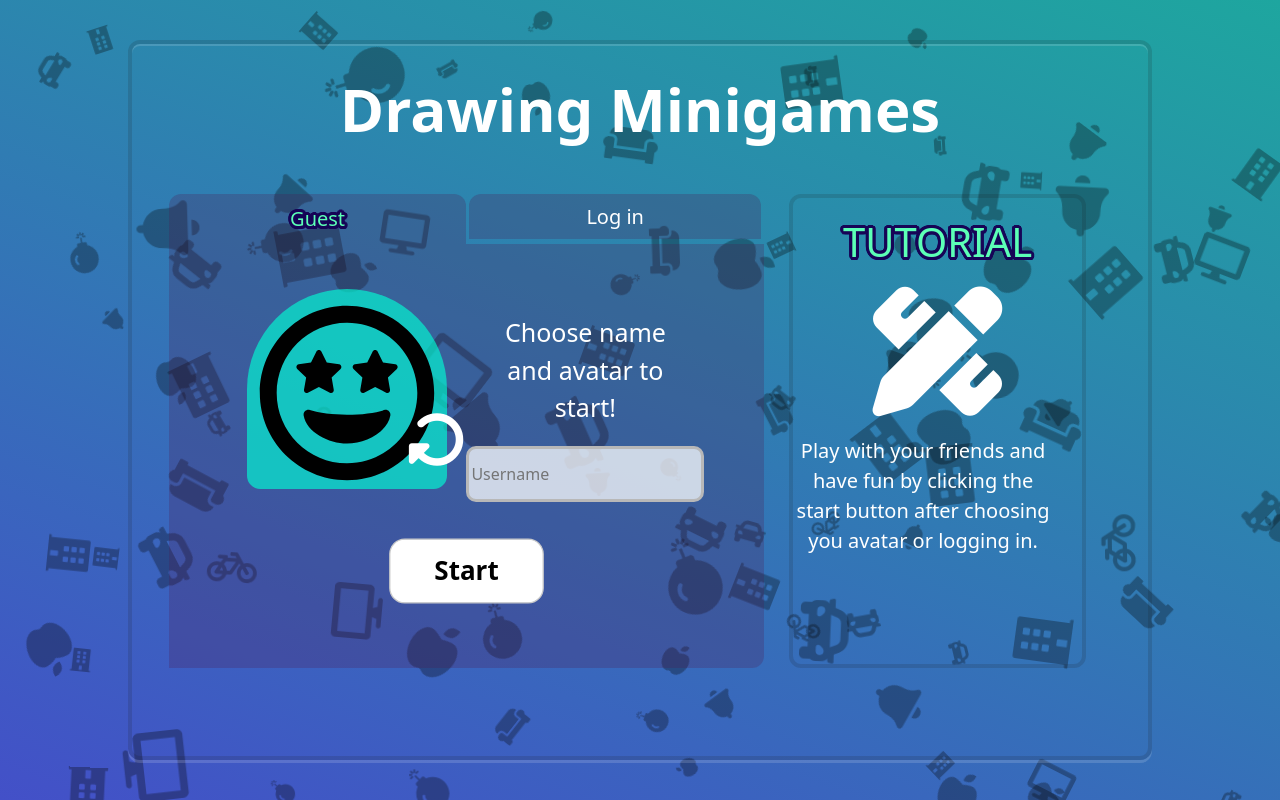
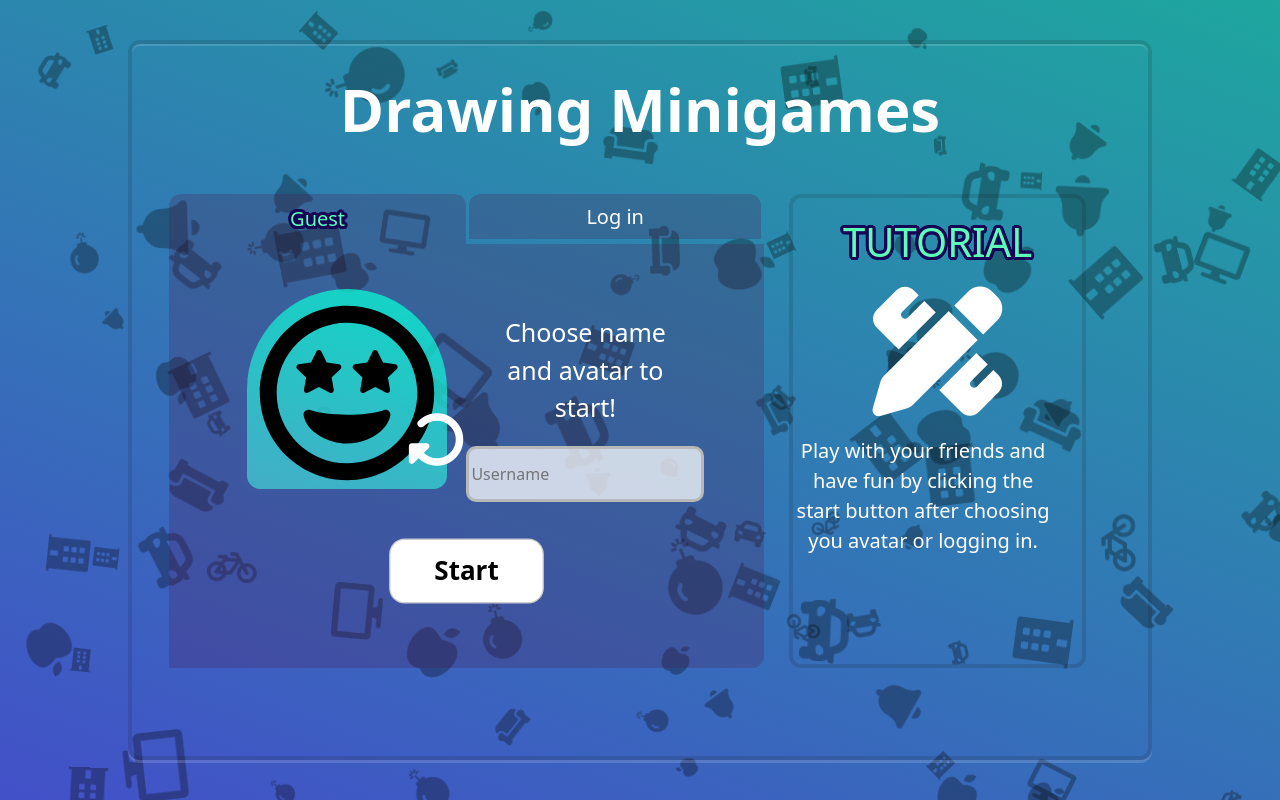
Before and after one commit to AgonKamberi/drawing_minigames, a website: page startPage.html in a window 1280 px wide. Drawn offline with nearby package versions, Linux system fonts and the light colour scheme; animation ran at ten frames a second.

Commit message:
Some finishing css

```diff
--- a/startPage.css
+++ b/startPage.css
@@ -187,7 +187,8 @@ body{
     transform: scale(1.3);
 }
 .iconHolder{
-    background-color: rgba(0, 255, 213, 0.644);
+    background: linear-gradient(200deg,rgba(0, 255, 213, 0.747) 0%,rgba(71, 202, 211, 0.747) 100%) no-repeat center center fixed;
+    opacity: 1;
     width: 100px;
     height: 100px;
     transform: scale(2);
```
